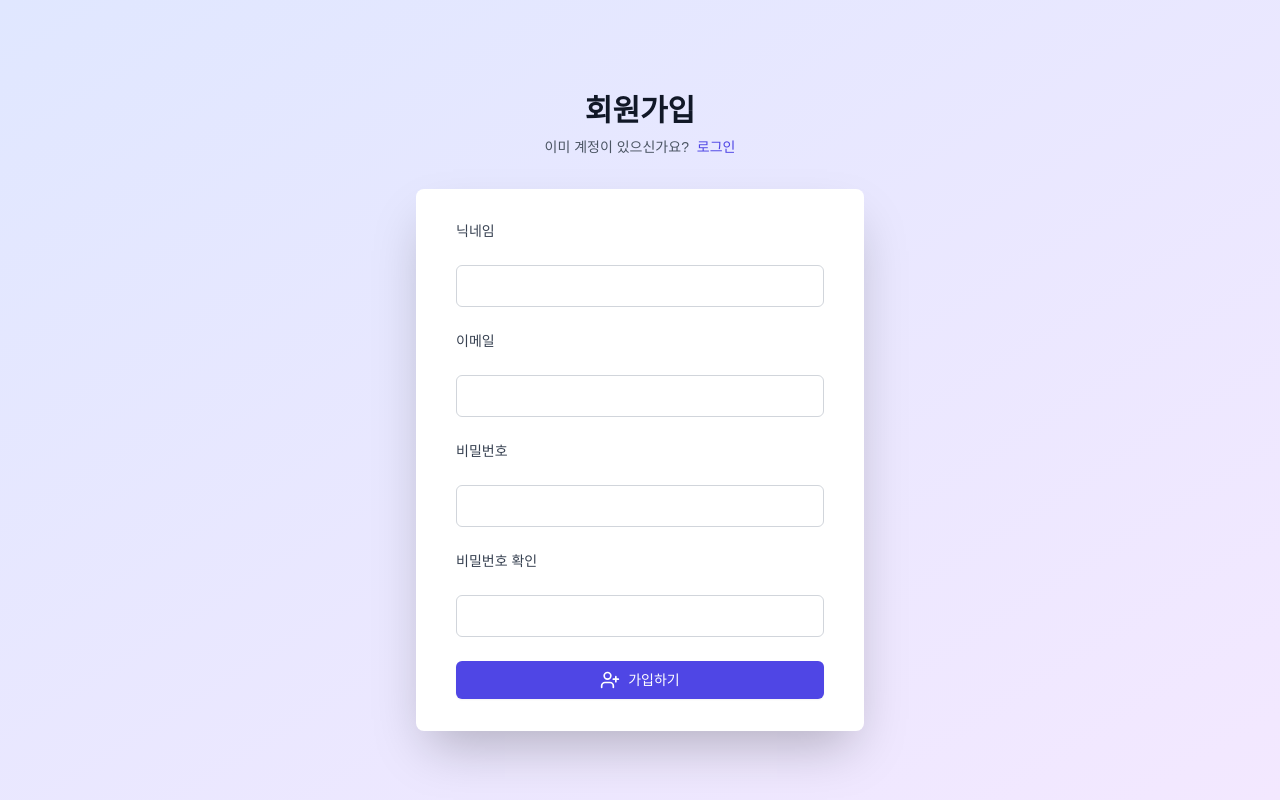
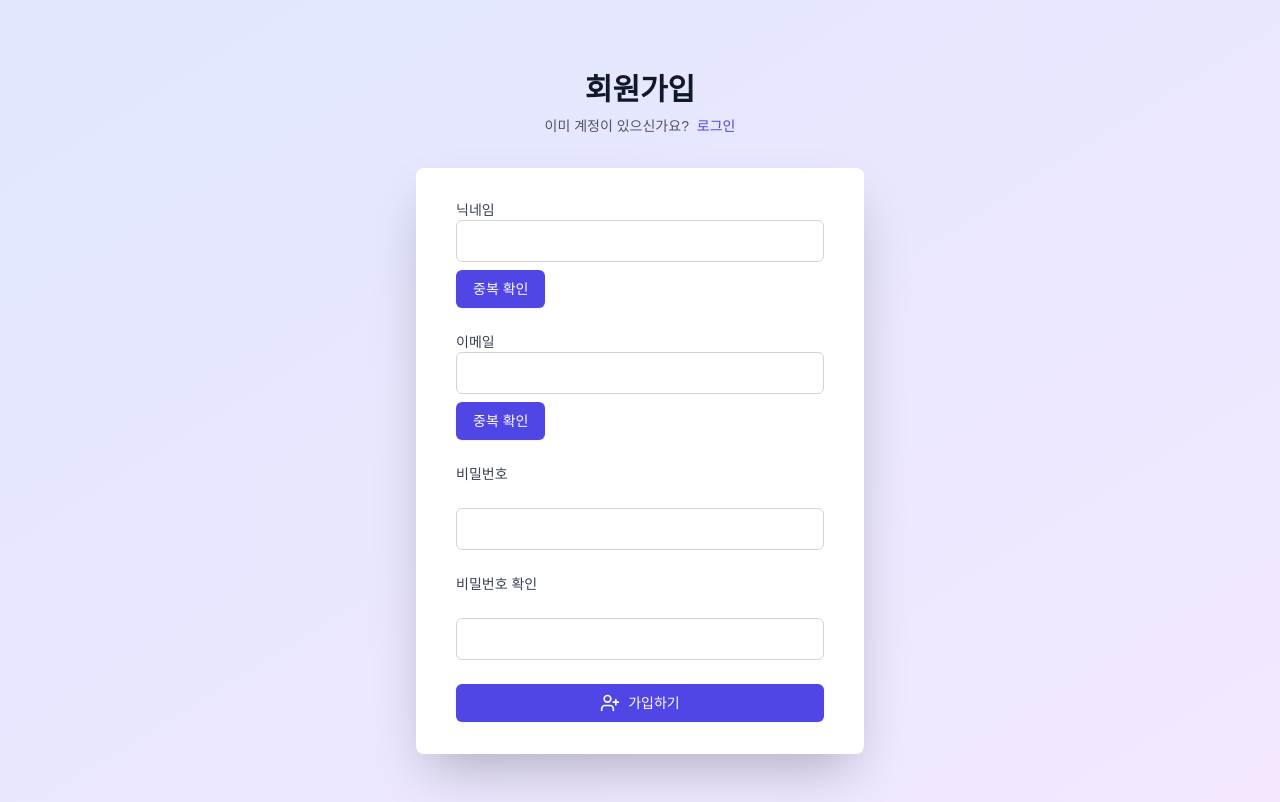
Before and after one commit to demd7362/next-mongo, a Next.js app: page /join in a window 1280 px wide. Built offline with nearby package versions, Linux system fonts and the light colour scheme; no server answers; what mongoose-paginate-v2 would draw is missing.

Commit message:
feat : 회원가입 중복 검사

```diff
--- a/src/app/actions.ts
+++ b/src/app/actions.ts
@@ -9,6 +9,7 @@ import path from 'path'
 import PostLike from '@/app/_db/models/PostLike'
 import User from '@/app/_db/models/User'
 import { SignUpFormData } from '@/app/join/page'
+import logger from '@/lib/logger'
 
 const PER_PAGE = 10
 
@@ -18,8 +19,13 @@ export const signUp = async (data: SignUpFormData) => {
   const bcrypt = require('bcrypt')
   const hashedPassword = await bcrypt.hash(password, 10)
   data.password = hashedPassword
-  const $user = await User.create(data)
-  return !!$user
+  try {
+    const $user = await User.create(data)
+    return !!$user
+  } catch (e) {
+    logger.error(e)
+    return false
+  }
 }
 
 
@@ -190,3 +196,9 @@ export const changeLikes = async (postId: string, isLike: boolean) => {
   }
   return true
 }
+
+export const checkDuplicate = async (field: keyof Pick<SignUpFormData, 'nickname' | 'email'>, value: string) => {
+  await dbConnect()
+  const $user = await User.findOne({ [field]: value })
+  return !!$user
+}
--- a/src/app/join/page.tsx
+++ b/src/app/join/page.tsx
@@ -1,49 +1,90 @@
 'use client'
-import React, { useCallback } from 'react'
+import React, { useCallback, useState } from 'react'
 import { useRouter } from 'next/navigation'
 import { useForm } from 'react-hook-form'
 import FormInput from '@/components/FormInput'
 import { UserPlus } from 'lucide-react'
-import { signUp } from '@/app/actions'
+import { checkDuplicate, signUp } from '@/app/actions'
 import { useAlertModal } from '@/store/modalStore'
+import Link from 'next/link'
 
 export interface SignUpFormData {
-  username: string;
+  nickname: string;
   email: string;
   password: string;
   confirmPassword: string;
 }
 
+const converter: Record<string, string> = {
+  email: '이메일',
+  nickname: '닉네임'
+}
+
 export default function Page() {
-  const { register, handleSubmit, formState: { errors }, watch } = useForm<SignUpFormData>()
+  const { register, handleSubmit, formState: { errors }, watch, setError, clearErrors } = useForm<SignUpFormData>()
   const router = useRouter()
   const { openModal } = useAlertModal()
+  const [isChecked, setIsChecked] = useState({ nickname: false, email: false })
+
   const onSubmit = useCallback(async (data: SignUpFormData) => {
+    const notCheckedElements = Object.entries(isChecked).filter(([k, v]) => !v)
+    if (notCheckedElements.length) {
+      const message = converter[notCheckedElements[0][0]] + ' 중복 확인 바랍니다.'
+      openModal(message)
+      return
+    }
     const isCreated = await signUp(data)
     if (isCreated) {
-      router.push('/login')
+      router.push(`/login?email=${data.email}`)
     } else {
       openModal('서버에서 에러가 발생했습니다.')
     }
-  }, [router, openModal])
+  }, [router, openModal, isChecked])
+
+  const handleDuplicateCheck = useCallback(async (field: 'nickname' | 'email') => {
+    const value = watch(field)
+    if (!value) {
+      setError(field, { type: 'manual', message: `${converter[field]}을 입력해주세요.` })
+      return
+    }
+    try {
+      const isDuplicate = await checkDuplicate(field, value)
+      if (isDuplicate) {
+        setError(field, { type: 'manual', message: `이미 사용 중인 ${converter[field]}입니다.` })
+        setIsChecked(prev => ({ ...prev, [field]: false }))
+      } else {
+        clearErrors(field)
+        openModal(`사용 가능한 ${field === 'nickname' ? '닉네임' : '이메일'}입니다.`)
+        setIsChecked(prev => ({ ...prev, [field]: true }))
+      }
+    } catch (error) {
+      openModal('중복 확인 중 오류가 발생했습니다.')
+    }
+  }, [watch, setError, clearErrors, openModal])
 
   return (
     <div className="min-h-screen bg-gradient-to-br from-indigo-100 to-purple-100 flex flex-col justify-center py-12 sm:px-6 lg:px-8">
       <div className="sm:mx-auto sm:w-full sm:max-w-md">
         <h2 className="mt-6 text-center text-3xl font-extrabold text-gray-900">회원가입</h2>
         <p className="mt-2 text-center text-sm text-gray-600">
-          이미 계정이 있으신가요? <a href="/login" className="font-medium text-indigo-600 hover:text-indigo-500 ml-1"> 로그인 </a>
+          이미 계정이 있으신가요? <Link href="/login" className="font-medium text-indigo-600 hover:text-indigo-500 ml-1"> 로그인 </Link>
         </p>
       </div>
 
       <div className="mt-8 sm:mx-auto sm:w-full sm:max-w-md">
         <div className="bg-white py-8 px-4 shadow-2xl sm:rounded-lg sm:px-10">
           <form onSubmit={handleSubmit(onSubmit)} className="space-y-6">
-            <FormInput id="username" label="닉네임" register={register} validation={{
+            <div>
+              <FormInput id="nickname" label="닉네임" register={register} validation={{
                 required: { value: true, message: '닉네임을 입력해주세요.' },
                 minLength: { value: 2, message: '닉네임은 2자 이상이어야 합니다.' }
-            }} error={errors.username} />
+              }} error={errors.nickname} />
+              <button type="button" onClick={() => handleDuplicateCheck('nickname')} disabled={isChecked.nickname} className="mt-2 inline-flex justify-center py-2 px-4 border border-transparent shadow-sm text-sm font-medium rounded-md text-white bg-indigo-600 hover:bg-indigo-700 focus:outline-none focus:ring-2 focus:ring-offset-2 focus:ring-indigo-500">
+                중복 확인
+              </button>
+            </div>
 
+            <div>
               <FormInput id="email" label="이메일" type="text" register={register} validation={{
                 required: { value: true, message: '이메일을 입력해주세요.' },
                 pattern: {
@@ -51,6 +92,10 @@ export default function Page() {
                   message: '유효한 이메일 주소를 입력해주세요.'
                 }
               }} error={errors.email} />
+              <button type="button" onClick={() => handleDuplicateCheck('email')} disabled={isChecked.email} className="mt-2 inline-flex justify-center py-2 px-4 border border-transparent shadow-sm text-sm font-medium rounded-md text-white bg-indigo-600 hover:bg-indigo-700 focus:outline-none focus:ring-2 focus:ring-offset-2 focus:ring-indigo-500">
+                중복 확인
+              </button>
+            </div>
 
             <FormInput id="password" label="비밀번호" type="password" register={register} validation={{
               required: { value: true, message: '비밀번호를 입력해주세요.' },
--- a/src/app/login/_components/LoginForm.tsx
+++ b/src/app/login/_components/LoginForm.tsx
@@ -6,6 +6,7 @@ import React, { useCallback } from 'react'
 import { signIn } from 'next-auth/react'
 import FormInput from '@/components/FormInput'
 import { LogIn } from 'lucide-react'
+import Link from 'next/link'
 
 
 interface LoginFormData {
@@ -42,7 +43,7 @@ export default function LoginForm() {
       <div className="sm:mx-auto sm:w-full sm:max-w-md">
         <h2 className="mt-6 text-center text-3xl font-extrabold text-gray-900">로그인</h2>
         <p className="mt-2 text-center text-sm text-gray-600">
-          또는 <a href="/signup" className="font-medium text-indigo-600 hover:text-indigo-500"> 새 계정 만들기 </a>
+          또는 <Link href="/join" className="font-medium text-indigo-600 hover:text-indigo-500"> 새 계정 만들기 </Link>
         </p>
       </div>
 
@@ -69,7 +70,7 @@ export default function LoginForm() {
               </div>
 
               <div className="text-sm">
-                <a href="#" className="font-medium text-indigo-600 hover:text-indigo-500"> 비밀번호를 잊으셨나요? </a>
+                <Link href="/missing" className="font-medium text-indigo-600 hover:text-indigo-500"> 비밀번호를 잊으셨나요? </Link>
               </div>
             </div>
 
--- a/src/components/AlertModal.tsx
+++ b/src/components/AlertModal.tsx
@@ -1,13 +1,16 @@
 'use client'
 
-import ReactModal from 'react-modal'
-import React, { createContext, useContext, useState } from 'react'
-import Modal from 'react-modal';
-import { ModalContext } from '@/components/Providers'
+import React from 'react'
+import Modal from 'react-modal'
 import { useAlertModal } from '@/store/modalStore'
+import { XIcon } from 'lucide-react'
 
 // 모달 스타일
 const customStyles = {
+  overlay: {
+    backgroundColor: 'rgba(0, 0, 0, 0.75)',
+    zIndex: 1000,
+  },
   content: {
     top: '50%',
     left: '50%',
@@ -15,34 +18,50 @@ const customStyles = {
     bottom: 'auto',
     marginRight: '-50%',
     transform: 'translate(-50%, -50%)',
+    borderRadius: '8px',
+    padding: '20px',
+    maxWidth: '90%',
+    width: '400px',
+    boxShadow: '0 4px 6px rgba(0, 0, 0, 0.1)',
+    border: 'none',
   },
 };
 
 // 앱의 루트 요소 설정 (필수)
-// Modal.setAppElement('#__next');
-
+// if (typeof window !== 'undefined') {
+//   Modal.setAppElement('#__next');
+// }
 
 export default function AlertModal() {
-  const { isOpen,content, closeModal } = useAlertModal()
+  const { isOpen, content, closeModal } = useAlertModal()
 
-  if(!isOpen) return null
+  if (!isOpen) return null
 
   return (
-    <div className="p-4 z-50">
     <Modal
       isOpen={isOpen}
       onRequestClose={closeModal}
       style={customStyles}
-        contentLabel="Example Modal"
+      contentLabel="Alert Modal"
     >
-        <p className="mb-4">{content}</p>
+      <div className="flex flex-col">
         <button
           onClick={closeModal}
-          className="bg-red-500 hover:bg-red-700 text-white font-bold py-2 px-4 rounded"
+          className="self-end text-gray-500 hover:text-gray-700 transition-colors"
+          aria-label="Close modal"
         >
-          닫기
+          <XIcon size={24} />
         </button>
+        <div className="mt-2 mb-6 text-center">
+          <p className="text-lg text-gray-800">{content}</p>
+        </div>
+        <button
+          onClick={closeModal}
+          className="click w-full bg-blue-500 hover:bg-blue-600 text-white font-semibold py-2 px-4 rounded transition-colors duration-300 ease-in-out"
+        >
+          확인
+        </button>
+      </div>
     </Modal>
-    </div>
   );
-};
+}
--- a/src/components/FormInput.tsx
+++ b/src/components/FormInput.tsx
@@ -28,7 +28,7 @@ export default function FormInput(
         {label}
       </label>
       <input id={id} type={type}{...register(id, validation)} className="w-full px-3 py-2 border border-gray-300 rounded-md focus:outline-none focus:ring-2 focus:ring-blue-500"{...props} /> {error &&
-      <p className="text-xs text-red-500">{error.message}</p>}
+      <p className="mt-1 text-xs text-red-500">{error.message}</p>}
     </>
   )
 }
--- a/src/types/next-auth.d.ts
+++ b/src/types/next-auth.d.ts
@@ -15,5 +15,6 @@ declare module "next-auth" {
       email: string;
       token: JwtCallbackObject;
     };
+    // maxAge: number;
   }
 }
```
Lines whose indentation alone changed are shown as unchanged.
